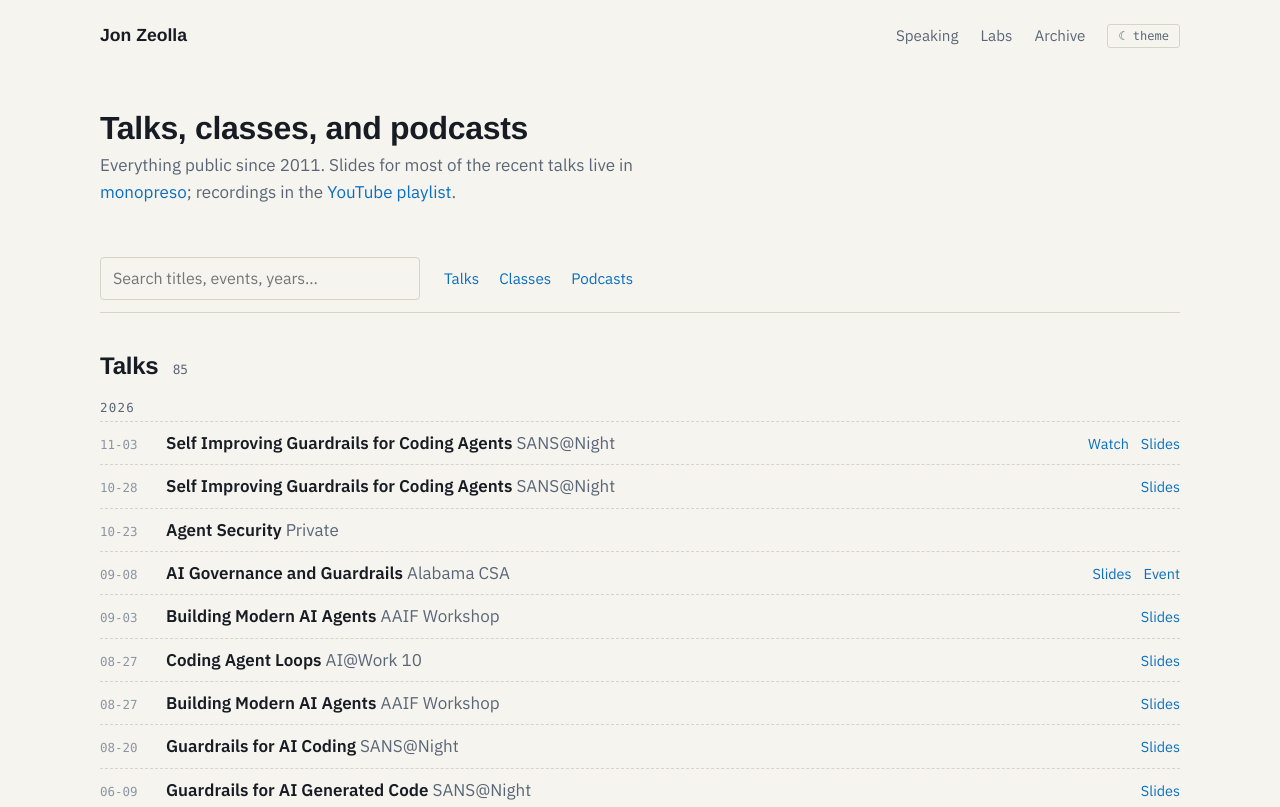
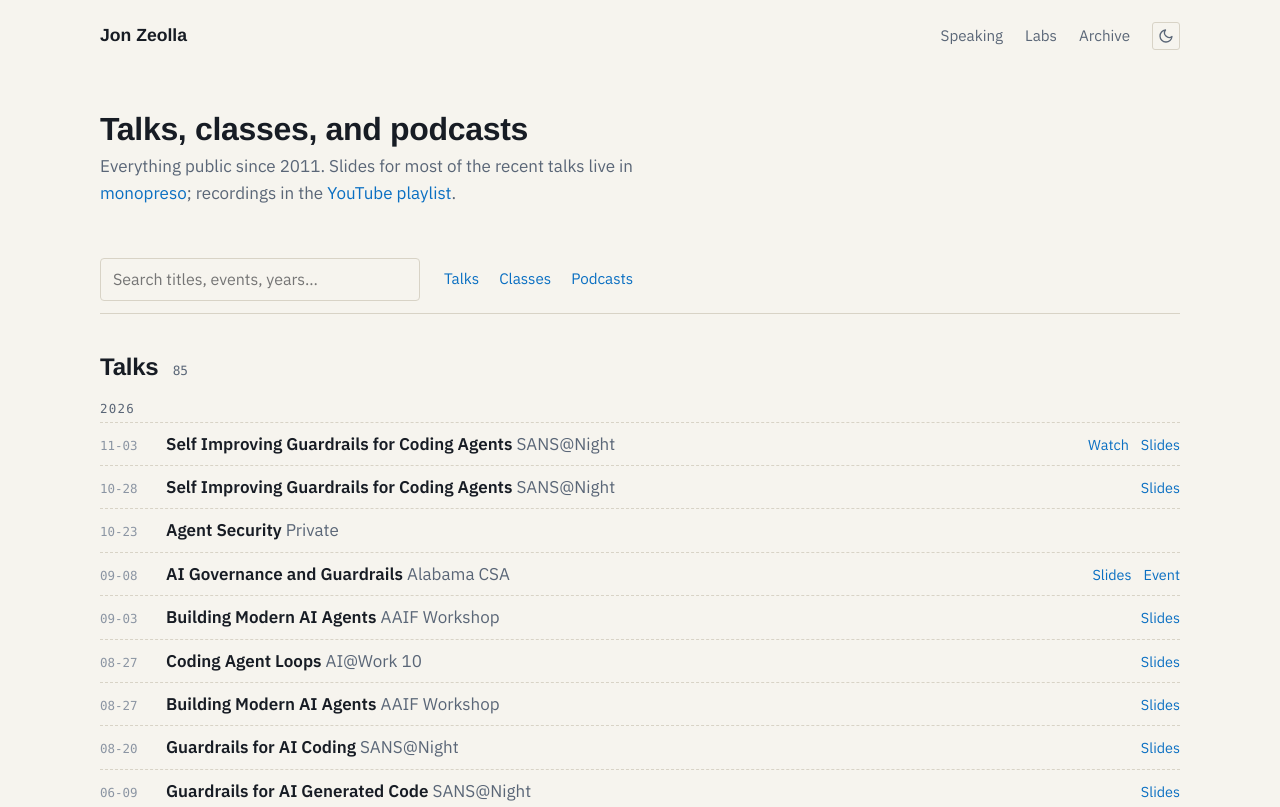
Before and after one commit to JonZeolla/JonZeolla.github.io, an Astro site: page /talks in a window 1280 px wide. Shown: the top 807 px of the page. Built offline with nearby package versions, Linux system fonts and the light colour scheme; Astro itself is replaced by a stand-in of ours.

Commit message:
feat: sun/moon icon theme toggle

```diff
--- a/src/components/Nav.astro
+++ b/src/components/Nav.astro
@@ -9,7 +9,10 @@ const href = (anchor: string) => (home ? anchor : `/${anchor}`);
   <a href={href('#talks')}>Speaking</a>
   <a href={href('#labs')}>Labs</a>
   <a href="/talks.html">Archive</a>
-  <button class="toggle" id="theme-toggle" type="button" aria-label="Toggle light or dark theme">☾ theme</button>
+  <button class="toggle" id="theme-toggle" type="button" aria-label="Toggle light or dark theme">
+    <svg class="sun" viewBox="0 0 24 24" aria-hidden="true"><circle cx="12" cy="12" r="4" /><path d="M12 2v2M12 20v2M4.93 4.93l1.41 1.41M17.66 17.66l1.41 1.41M2 12h2M20 12h2M6.34 17.66l-1.41 1.41M19.07 4.93l-1.41 1.41" /></svg>
+    <svg class="moon" viewBox="0 0 24 24" aria-hidden="true"><path d="M21 12.79A9 9 0 1 1 11.21 3 7 7 0 0 0 21 12.79z" /></svg>
+  </button>
 </nav>
 <script>
   // Cycles dark/light and remembers the choice; Base.astro applies it before first paint on later loads.
@@ -32,5 +35,15 @@ const href = (anchor: string) => (home ? anchor : `/${anchor}`);
   nav.top a { color: var(--muted); }
   nav.top a:hover { color: var(--fg); text-decoration: none; }
   nav.top .brand:hover { color: var(--fg); }
-  .toggle { font-family: var(--font-mono); font-size: 0.75rem; background: transparent; border: 1px solid var(--line); color: var(--muted); padding: 4px 10px; border-radius: 3px; cursor: pointer; }
+  .toggle { display: inline-flex; background: transparent; border: 1px solid var(--line); color: var(--muted); padding: 5px; border-radius: 3px; cursor: pointer; }
+  .toggle:hover { color: var(--fg); }
+  .toggle svg { width: 16px; height: 16px; fill: none; stroke: currentColor; stroke-width: 2; stroke-linecap: round; stroke-linejoin: round; }
+  /* Show the theme a click switches to: sun in dark mode, moon in light. Mirrors the light-mode selectors in global.css. */
+  .moon { display: none; }
+  :global(:root[data-theme="light"]) .sun { display: none; }
+  :global(:root[data-theme="light"]) .moon { display: block; }
+  @media (prefers-color-scheme: light) {
+    :global(:root:not([data-theme="dark"])) .sun { display: none; }
+    :global(:root:not([data-theme="dark"])) .moon { display: block; }
+  }
 </style>
```
